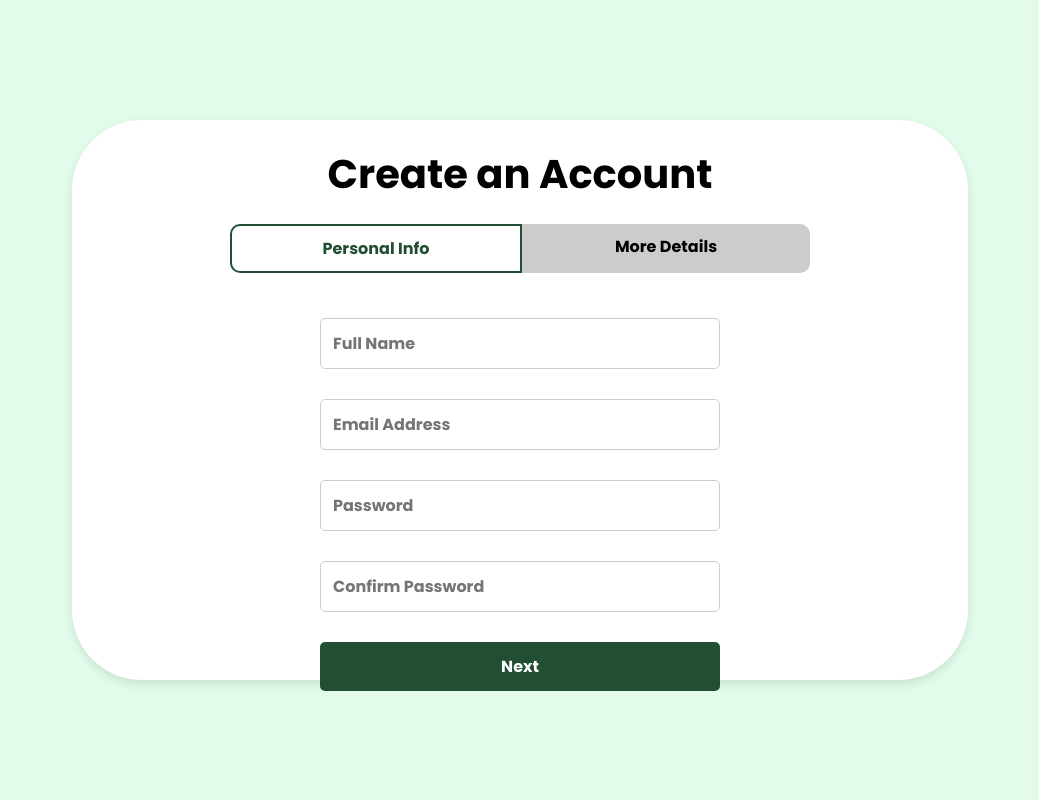
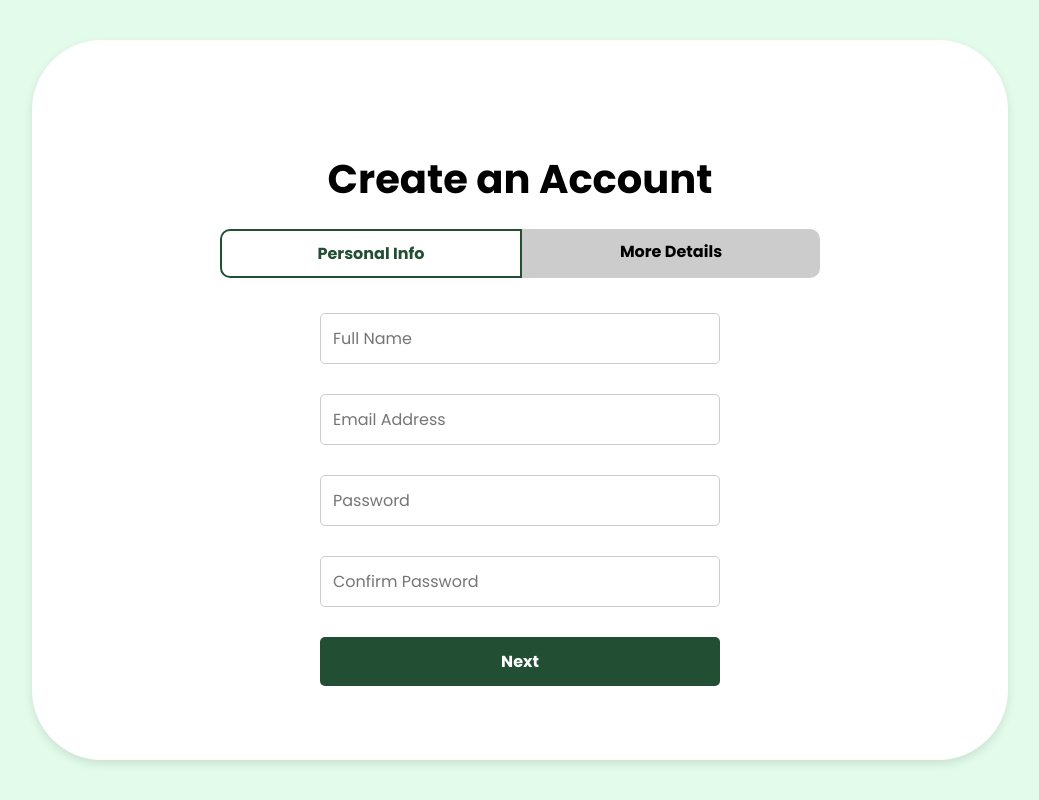
Before and after one commit to abdelfatah150/Twin, a React (Vite) app: page /signup in a window 1280 px wide. Both pictures are taken after a click on the button "Sign Up As a Developer". Shown: the whole page, without its empty margins (120-1159 px from the left). Built offline with nearby package versions, Linux system fonts and the light colour scheme.

Commit message:
fix issues landing-page&sign-up

```diff
--- a/src/App.css
+++ b/src/App.css
@@ -2,7 +2,7 @@
     font-family: Poppins Black, sans-serif;
     font-weight: bold;
 }
-
-body {
+*/
+* {
     margin: 0px;
-} */
+}
--- a/src/Components/styles/StandardPage.css
+++ b/src/Components/styles/StandardPage.css
@@ -12,7 +12,7 @@
     border-radius: 70px;
     box-shadow: 0 4px 10px rgba(0, 0, 0, 0.1);
     width: 70vw;
-    height: 70vh;
+    height: 80vh;
     max-width: 1200px;
     text-align: center;
     display: flex;
--- a/src/styles/Landing.css
+++ b/src/styles/Landing.css
@@ -2,13 +2,10 @@
 @import url('https://fonts.googleapis.com/css2?family=Abril+Fatface&family=Josefin+Sans:ital,wght@0,100..700;1,100..700&family=Open+Sans:ital,wght@0,300..800;1,300..800&family=Poppins:ital,wght@0,100;0,200;0,300;0,400;0,500;0,600;0,700;0,800;0,900;1,100;1,200;1,300;1,400;1,500;1,600;1,700;1,800;1,900&family=Raleway:ital,wght@0,100..900;1,100..900&family=Roboto+Serif:ital,opsz,wght@0,8..144,100..900;1,8..144,100..900&display=swap');
 @import url('https://fonts.googleapis.com/css2?family=Roboto+Slab:wght@100..900&display=swap');
 @import url('https://fonts.googleapis.com/css2?family=Roboto+Serif:ital,opsz,wght@0,8..144,100..900;1,8..144,100..900&display=swap');
-
 * {
-margin: 0;
-padding: 0;
-box-sizing: border-box;
 font-family: 'Poppins', sans-serif;
 background-color: F5F5F5;
+margin: 0px;
 }
 html {
 scroll-behavior: smooth;
--- a/src/styles/LoginPage.css
+++ b/src/styles/LoginPage.css
@@ -1,11 +1,4 @@
-* {
-    font-family: Poppins Black, sans-serif;
-    font-weight: bold;
-}
 
-body {
-    margin: 0px;
-}
 .login-form {
     display: flex;
     flex-direction: column;
--- a/src/styles/SignupForm.css
+++ b/src/styles/SignupForm.css
@@ -66,7 +66,7 @@ input:focus, select:focus {
 .step-indicator {
     display: flex;
     justify-content: space-around;
-    margin-bottom: 20px;
+    margin-bottom: 10px;
     padding: 10px;
     border-radius: 10px;
     width: 100%;
--- a/src/styles/SignupPage.css
+++ b/src/styles/SignupPage.css
@@ -1,17 +1,9 @@
-* {
-  font-family: Poppins Black, sans-serif;
-  font-weight: bold;
-}
-
-body {
-  margin: 0px;
-}
 .signup-container {
     display: flex;
     height: 100vh; /* Full viewport height */
     width: 100vw; /* Full viewport width */
+    font-family: 'Poppins', sans-serif;
   }
-
   .left-section {
     flex: 6; /* 60% width */
     background-color: white;
@@ -36,6 +28,7 @@ body {
     display: flex;
     border-radius: 5px 0px 0px 5px;
     flex-direction: column;
+    font-weight: bold;
   }
 
   .signup-option {
```
